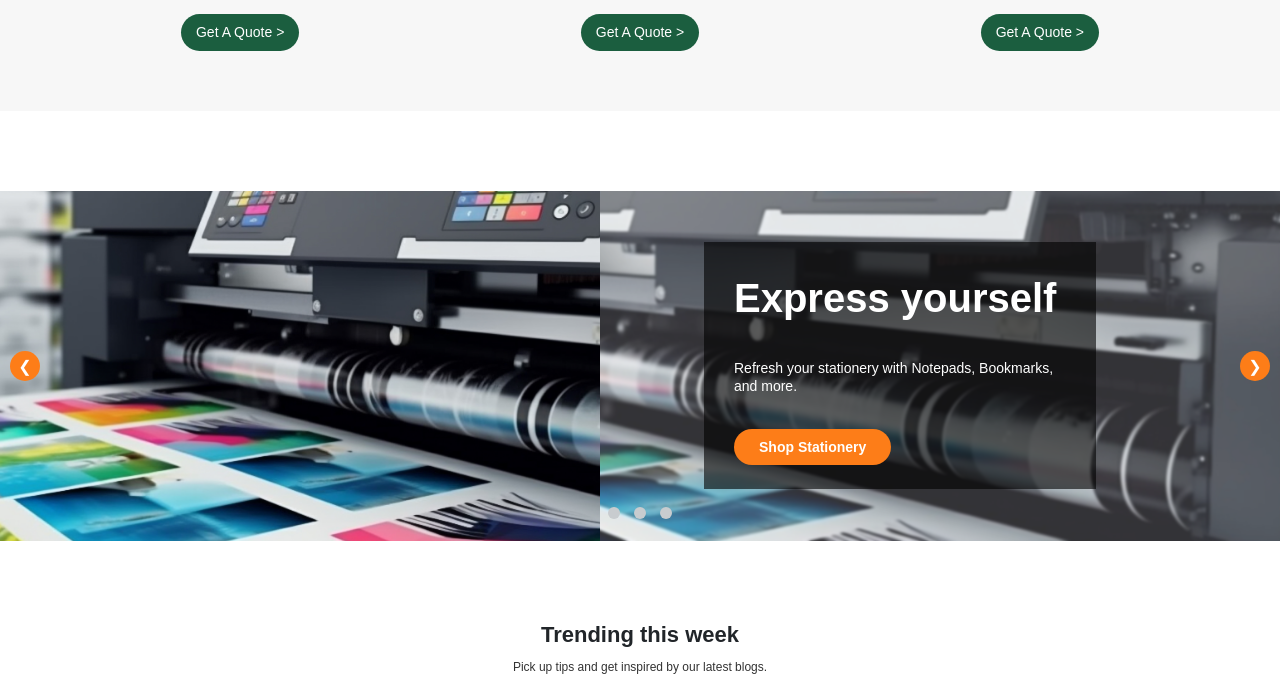
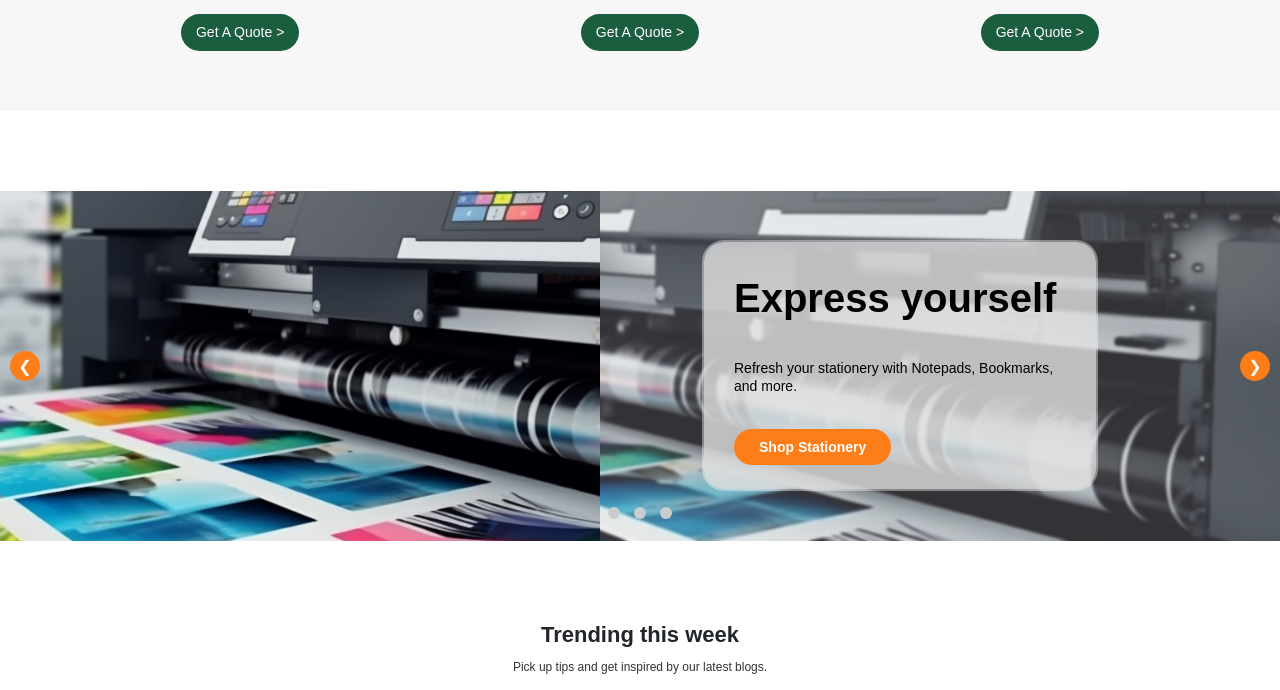
Before and after one commit to RinaDhanaba/printed, a PHP site: page /bespoke-service in a window 1280 px wide. Shown: the part 2779-3469 px from the top of the page. Run offline with PHP 8.4, Linux system fonts and the light colour scheme.

Commit message:
box slider

```diff
--- a/bespoke-service.php
+++ b/bespoke-service.php
@@ -189,8 +189,7 @@ $hero_slider = [
                         ?>
                     </div>
                     <div class="text-section" style="flex:1;">
-                        <div class="center-flex-container" style="color:000; background-color: rgba(0, 0, 0, 0.6); padding: 30px;margin: 30px auto; max-width: 550px; width: 70% !important;
-">
+                        <div class="center-flex-container">
                         <h2><?php echo htmlspecialchars($slide['title']); ?></h2>
                         <p><?php echo htmlspecialchars($slide['para']); ?></p>
                         <a href="<?php echo htmlspecialchars($slide['link']); ?>" class="shop-btn">
--- a/css/bespoke-service.css
+++ b/css/bespoke-service.css
@@ -209,3 +209,18 @@ font-weight: 600;
 .bespoke-service-slider .text-section{
     max-width: 100%;
 }
+
+.bespoke-service-slider .text-section .center-flex-container {
+    color:000;
+    background-color: rgba(225, 225, 225, 0.8);
+    padding: 30px;
+    margin: 30px auto;
+    max-width: 550px;
+    width: 70% !important;
+    border-radius: 20px;
+    box-shadow: 0 0 0 2px #fff6;
+}
+
+.bespoke-service-slider .text-section h2, .bespoke-service-slider .text-section p{
+    color: var(--black);
+}
```
